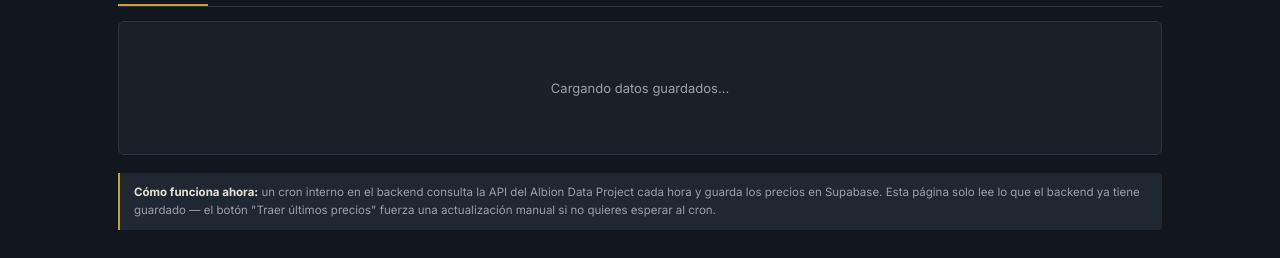
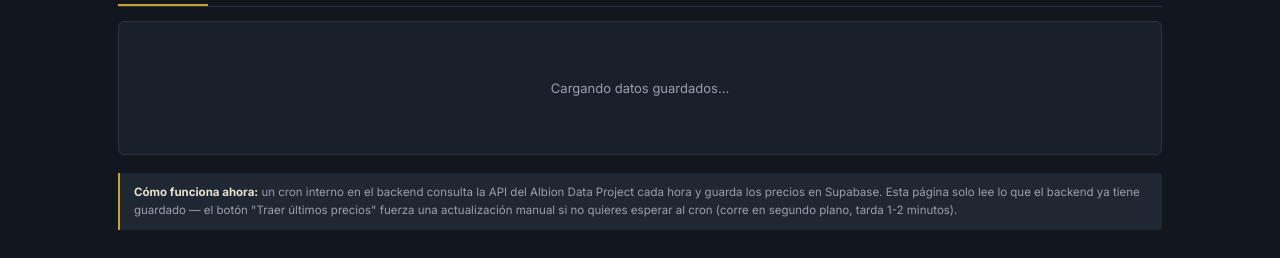
Before and after one commit to snake1515/albion-trade-board, a Flask app: template templates/index.html in a window 1280 px wide. Shown: the part 628-886 px from the top of the page. Run offline with Flask 3, Linux system fonts and the light colour scheme; the template is opened without the code that fills it, so the values that code supplies are empty.

Commit message:
Update index.html

```diff
--- a/templates/index.html
+++ b/templates/index.html
@@ -325,7 +325,7 @@
 
   <div class="atb-note">
     <strong>Cómo funciona ahora:</strong> un cron interno en el backend consulta la API del Albion Data Project cada hora y guarda los precios en Supabase.
-    Esta página solo lee lo que el backend ya tiene guardado — el botón "Traer últimos precios" fuerza una actualización manual si no quieres esperar al cron.
+    Esta página solo lee lo que el backend ya tiene guardado — el botón "Traer últimos precios" fuerza una actualización manual si no quieres esperar al cron (corre en segundo plano, tarda 1-2 minutos).
   </div>
 </div>
 
@@ -606,14 +606,26 @@
   async function fetchPrices() {
     const btn = document.getElementById('atb-refresh');
     btn.disabled = true;
-    btn.textContent = 'Consultando...';
-    statusEl.textContent = 'Cargando...';
+    btn.textContent = 'Iniciando...';
+    statusEl.textContent = 'Iniciando actualización...';
     try {
       const res = await fetch('/api/refrescar');
       if (!res.ok) throw new Error('HTTP ' + res.status);
-      await loadPrices();
+      const data = await res.json();
+      // El servidor ya NO espera a que termine — lanza el trabajo en
+      // segundo plano y responde de inmediato (con 892 items el trabajo
+      // tarda más que el límite de tiempo del servidor si se esperara
+      // aquí). Por eso avisamos que va a tardar, y recargamos solos
+      // cuando debería estar listo, sin que el usuario tenga que volver
+      // a pedirlo.
+      statusEl.textContent = data.mensaje || 'Actualización en curso en segundo plano...';
+      btn.textContent = 'Actualizando en 2° plano...';
+      setTimeout(async () => {
+        await loadPrices();
+        statusEl.textContent = 'Precios actualizados.';
+      }, 100000);
     } catch (err) {
-      statusEl.textContent = 'Error al actualizar';
+      statusEl.textContent = 'Error al iniciar la actualización';
     } finally {
       btn.disabled = false;
       btn.textContent = 'Traer últimos precios';
```
